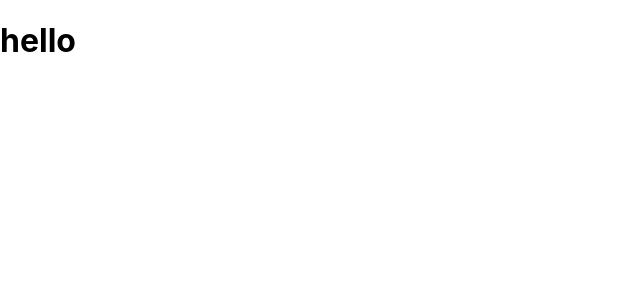
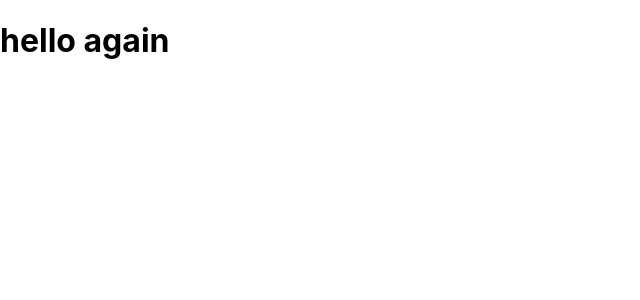
Before and after one commit to ethanBaird/portfolio, a React (Create React App) app: page / in a window 1280 px wide. Shown: the top 300 px of the page, without its empty margins (0-640 px from the left). Built offline with nearby package versions, Linux system fonts and the light colour scheme.

Commit message:
heloo again

```diff
--- a/src/App.js
+++ b/src/App.js
@@ -2,7 +2,7 @@
 function App() {
   return (
     <div className="App">
-      <h1>hello</h1>
+      <h1>hello again</h1>
     </div>
   );
 }
```
